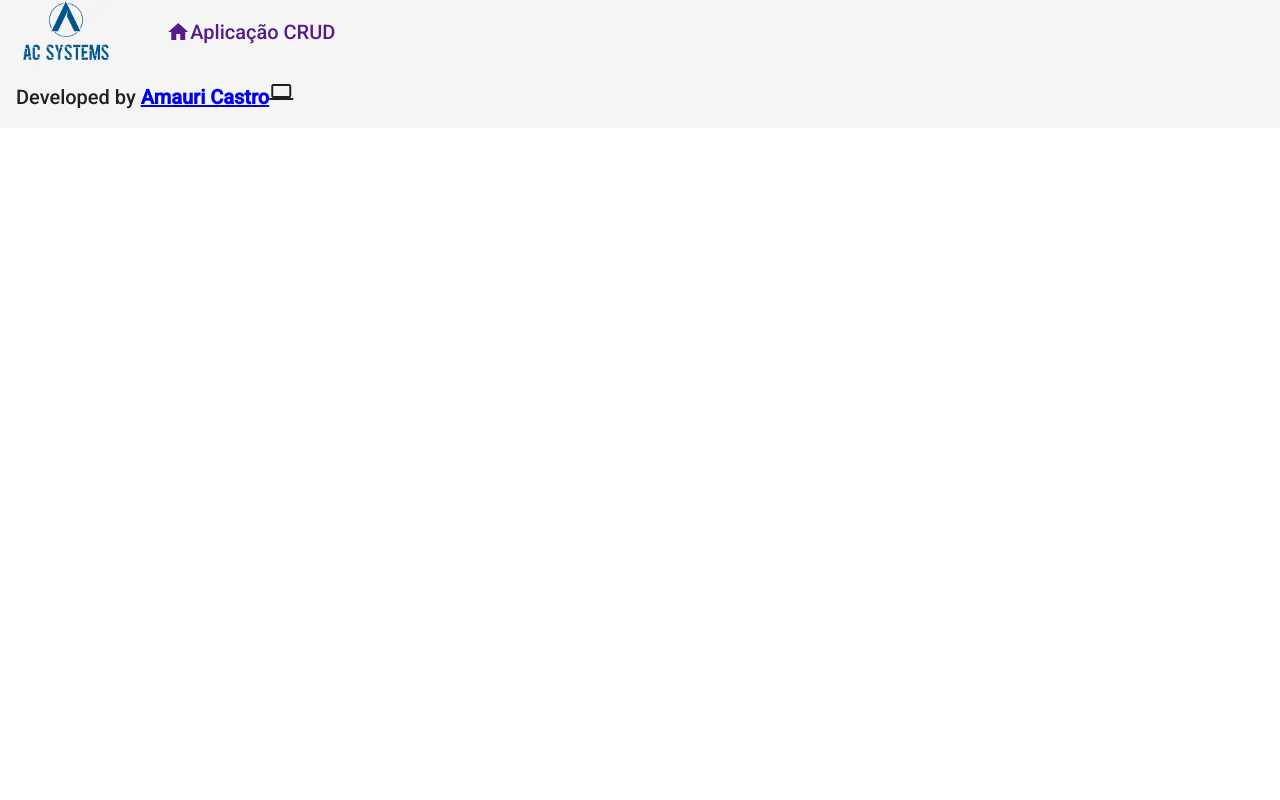
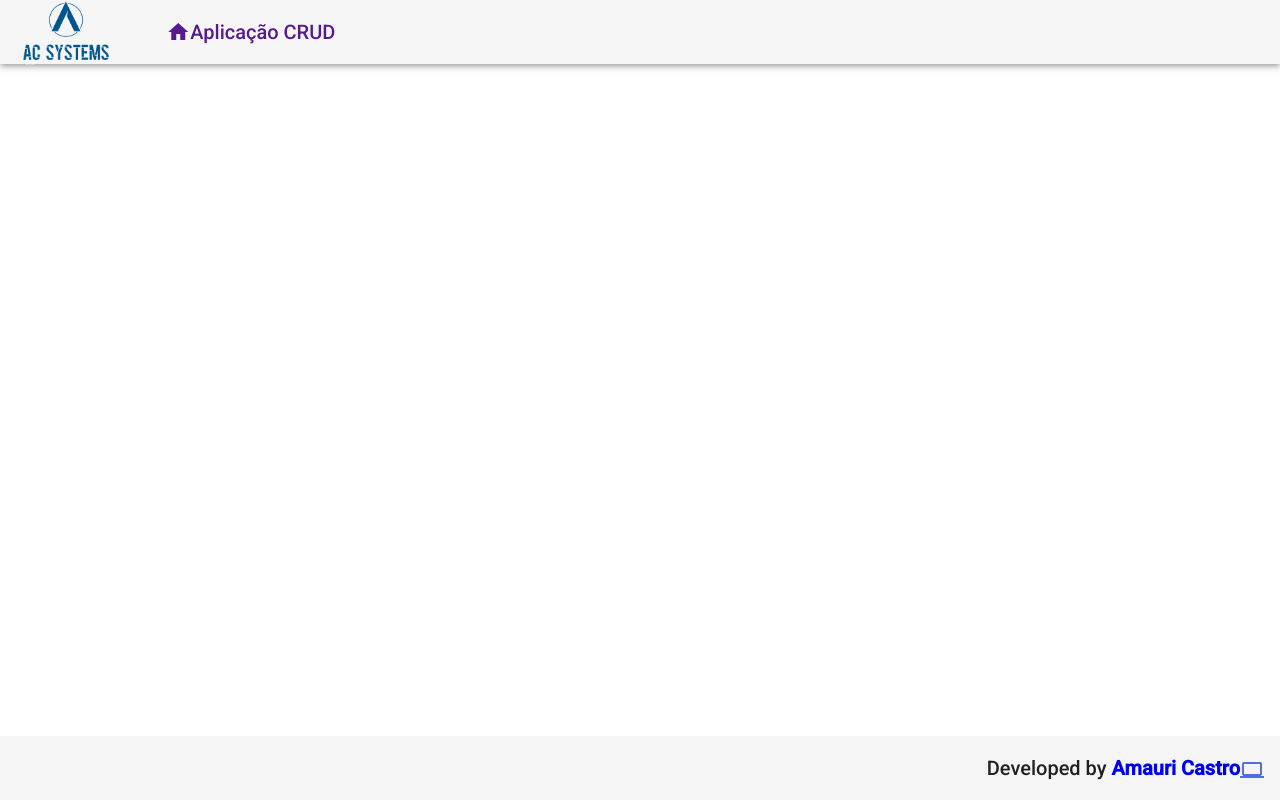
Before and after one commit to amauri-castro/crud-angular, an Angular app: page / in a window 1280 px wide. Built offline with nearby package versions, Linux system fonts and the light colour scheme.

Commit message:
ajustes no compoente footer e estilização no css global

```diff
--- a/src/app/components/template/footer/footer.component.css
+++ b/src/app/components/template/footer/footer.component.css
@@ -0,0 +1,13 @@
+.footer {
+    /*define a posição fixa do footer e o coloca em baixo*/
+    position: fixed;
+    bottom: 0;
+
+    /*seta o flexbox e a alinha a direita*/
+    display: flex;
+    justify-content: flex-end;
+}
+
+.footer a {
+    text-decoration: none;
+}
--- a/src/app/components/template/footer/footer.component.html
+++ b/src/app/components/template/footer/footer.component.html
@@ -1,6 +1,6 @@
-<mat-toolbar>
+<mat-toolbar class="footer">
     <span>
         Developed by <strong><a href="https://github.com/amauri-castro">Amauri Castro</a></strong>
-        <i class="material-icons">computer </i>
+        <i class="material-icons red v-middle">computer </i>
     </span>
 </mat-toolbar>
--- a/src/styles.css
+++ b/src/styles.css
@@ -2,3 +2,11 @@
 
 html, body { height: 100%; }
 body { margin: 0; font-family: Roboto, "Helvetica Neue", sans-serif; }
+
+.red {
+    color: rgb(82, 110, 222);
+}
+
+.v-middle {
+    vertical-align: middle;
+}
```
